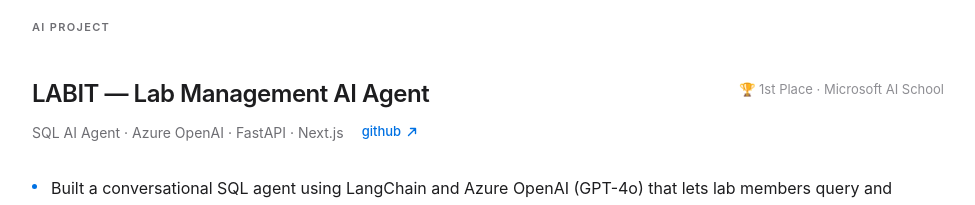
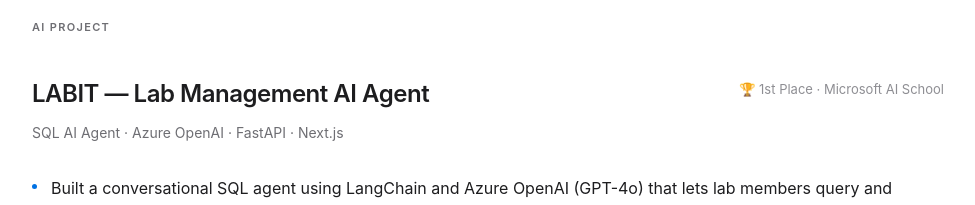
Before and after one commit to Hongjiseung-ROK/portfolio_web, a Next.js app: page / in a window 1280 px wide. Shown: the part 3800-4005 px from the top of the page, without its empty margins (152-1127 px from the left). Built offline with nearby package versions, Linux system fonts and the light colour scheme.

Commit message:
Remove LABIT GitHub link (private repo)
Co-Authored-By: Claude Sonnet 4.6 <noreply@anthropic.com>

```diff
--- a/app/page.tsx
+++ b/app/page.tsx
@@ -291,9 +291,6 @@ export default function Home() {
           </div>
           <div style={{ display: "flex", flexWrap: "wrap", alignItems: "center", gap: "5px 18px", marginBottom: 32 }}>
             <span style={{ fontSize: 14, color: "#6e6e73" }}>SQL AI Agent · Azure OpenAI · FastAPI · Next.js</span>
-            <a href="https://github.com/Hongjiseung-ROK/LABIT" target="_blank" rel="noopener noreferrer" className="link-ext">
-              github <ExtIcon />
-            </a>
           </div>
         </FadeIn>
 
```
